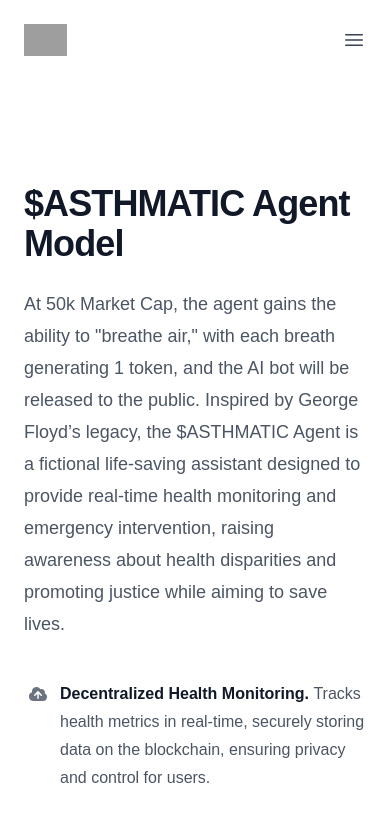
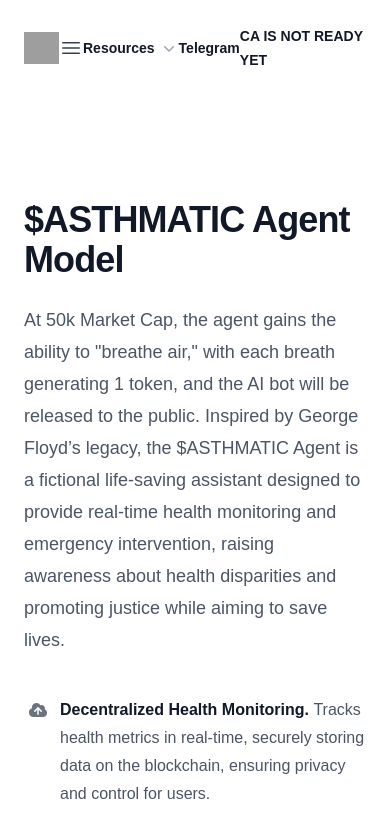
Before and after one commit to rebebeb/vv, a Next.js app: page / in a window 390 px wide. Shown: the top 827 px of the page. Built offline with nearby package versions, Linux system fonts and the light colour scheme; grey boxes are pictures that could not be loaded.

Commit message:
Update hero.tsx

```diff
--- a/app/hero.tsx
+++ b/app/hero.tsx
@@ -48,7 +48,7 @@
             />
           </a>
         </div>
-        <div className="flex lg:hidden">
+        <div className="flex lg:flex-1 lg:hidden">
           <button
             type="button"
             onClick={() => setMobileMenuOpen(true)}
@@ -58,25 +58,22 @@
             <Bars3Icon aria-hidden="true" className="size-6" />
           </button>
         </div>
-        <PopoverGroup className="hidden lg:flex lg:gap-x-12">
+        <PopoverGroup className="flex lg:gap-x-12">
           <Popover className="relative">
             <PopoverButton className="flex items-center gap-x-1 text-sm/6 font-semibold text-gray-900">
               Resources
               <ChevronDownIcon aria-hidden="true" className="size-5 flex-none text-gray-400" />
             </PopoverButton>
-            {/* Removed PopoverPanel */}
           </Popover>
 
-          {/* Update Telegram link */}
-          <a href="https://t.me/AsthmaticAgent" className="text-sm/6 font-semibold text-gray-900">
+          <a href="https://t.me/AsthmaticAI" className="text-sm/6 font-semibold text-gray-900">
             Telegram
           </a>
 
           <a href="#" className="text-sm/6 font-semibold text-gray-900"></a>
           <a href="#" className="text-sm/6 font-semibold text-gray-900"></a>
         </PopoverGroup>
-        <div className="hidden lg:flex lg:flex-1 lg:justify-end">
-          {/* Display as text instead of link */}
+        <div className="flex lg:flex-1 lg:justify-end">
           <span className="text-sm/6 font-semibold text-gray-900">
             CA IS NOT READY YET
           </span>
```
